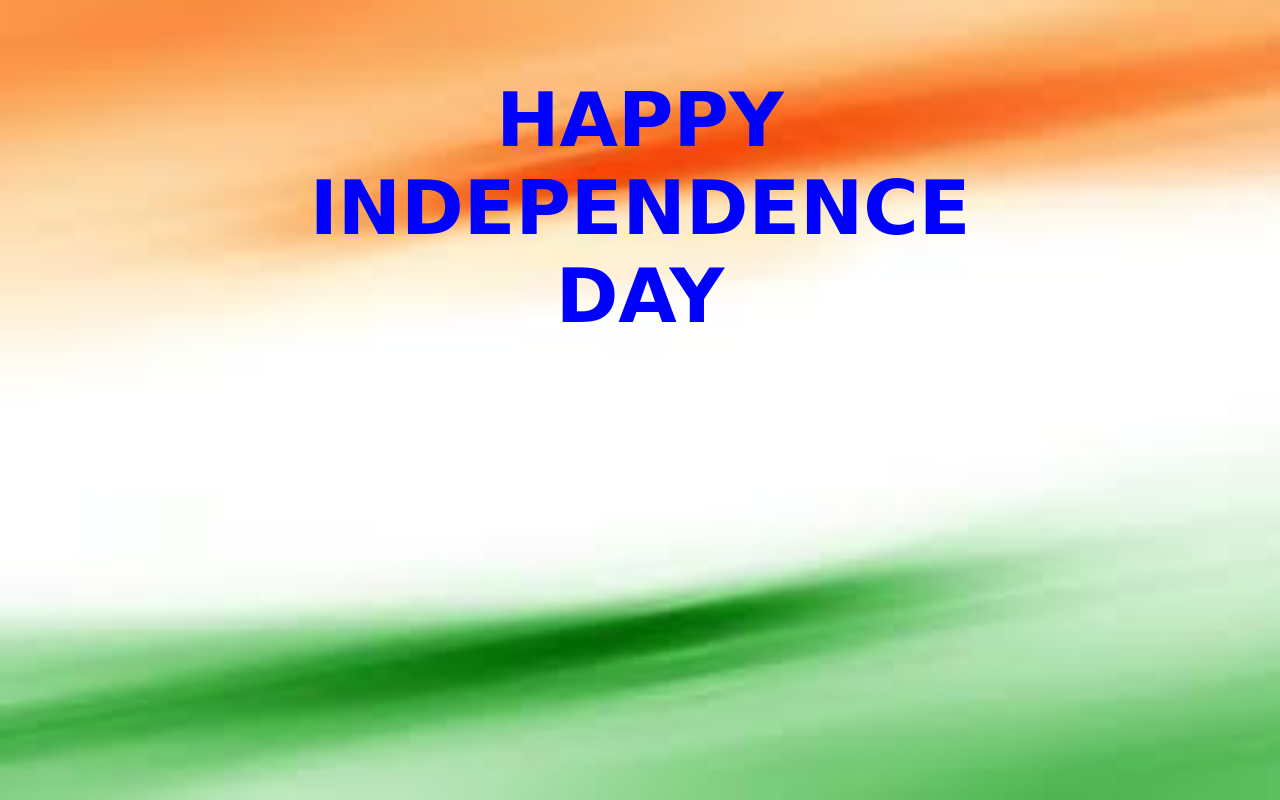
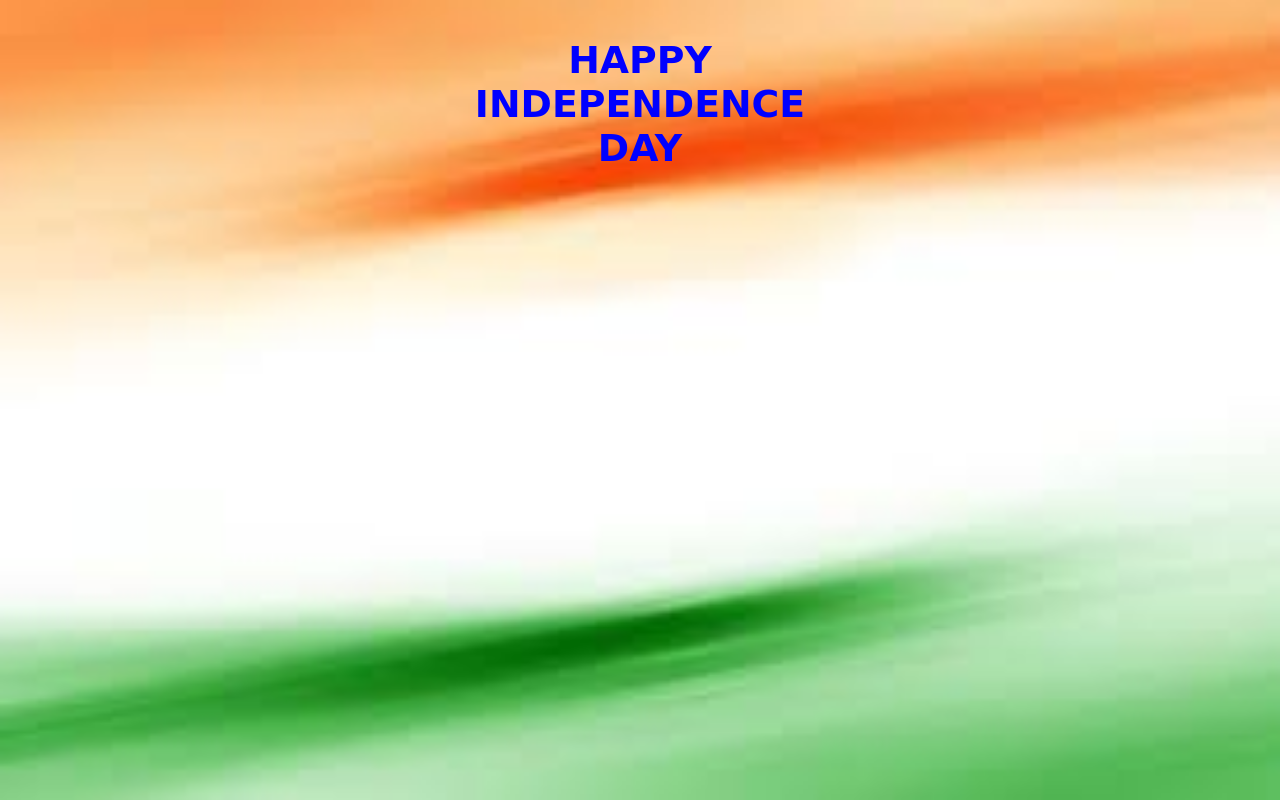
Before and after one commit to Raghav3213/Jai-Hind, a plain HTML site: page index.html in a window 1280 px wide. Drawn offline with Linux system fonts and the light colour scheme.

Commit message:
Update index.html

```diff
--- a/index.html
+++ b/index.html
@@ -7,7 +7,7 @@
     <title>Jai Hind</title>
 </head>
 <style>
-    body{background-image:url("india\ flag\ 2.jpg");background-repeat:no-repeat;background-attachment:fixed;background-size:100% 100%;font-size: 2cm;}
+    body{background-image:url("india\ flag\ 2.jpg");background-repeat:no-repeat;background-attachment:fixed;background-size:100% 100%;font-size: 1cm;}
     p{color: blue;text-align:center;font-family:cursive;}
 </style>
 <body>
```
